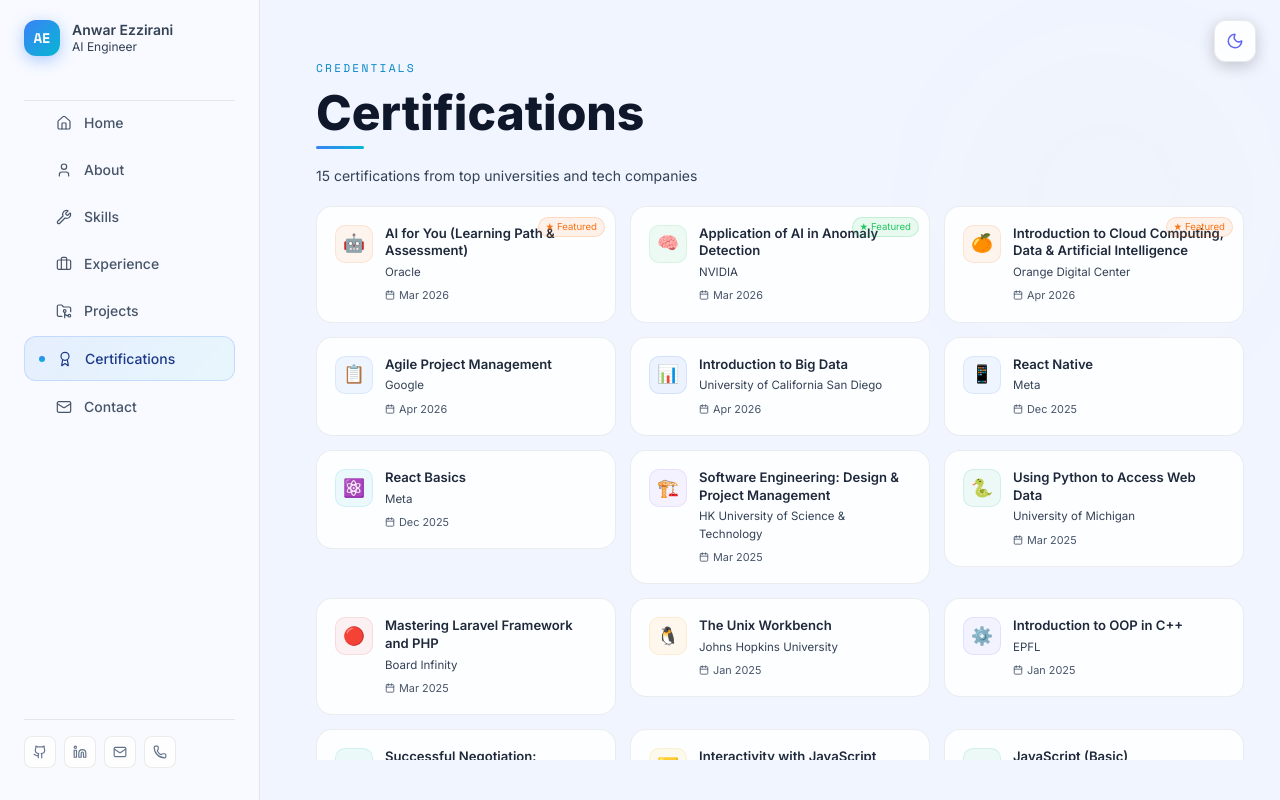
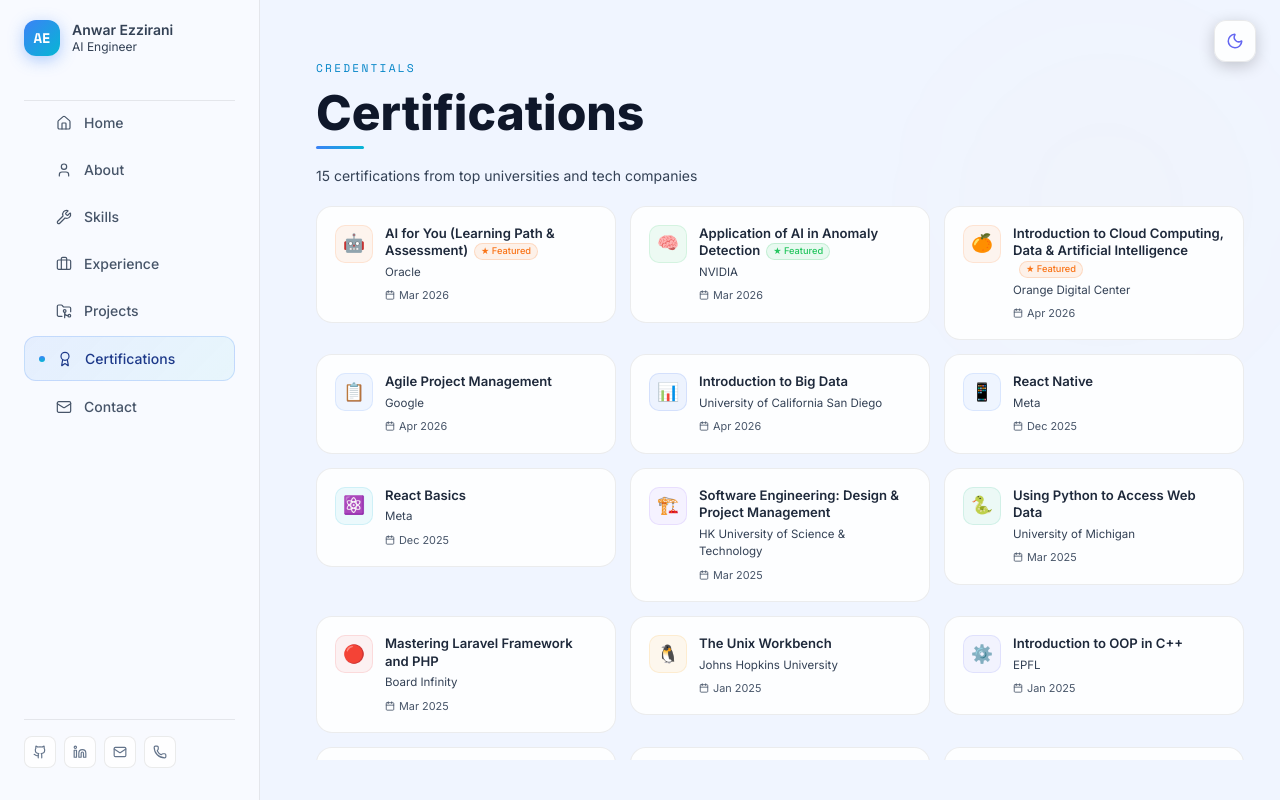
Before and after one commit to AnwarEzzy/portfolio, a Next.js app: page /certifications in a window 1280 px wide. Shown: the top 800 px of the page. Built offline with nearby package versions, Linux system fonts and the light colour scheme.

Commit message:
style: move featured certifications badges inline to avoid text overlap

```diff
--- a/app/certifications/page.tsx
+++ b/app/certifications/page.tsx
@@ -141,15 +141,31 @@
               background: (cert as { featured?: boolean }).featured ? `${cert.color}06` : undefined,
               position: "relative", overflow: "hidden",
             }}>
-              {(cert as { featured?: boolean }).featured && (
-                <div style={{ position: "absolute", top: 10, right: 10, fontSize: "0.6rem", padding: "2px 7px", borderRadius: 99, background: `${cert.color}18`, border: `1px solid ${cert.color}30`, color: cert.color }}>★ Featured</div>
-              )}
               <div style={{ display: "flex", alignItems: "flex-start", gap: 12 }}>
                 <div style={{ width: 38, height: 38, borderRadius: 10, background: `${cert.color}12`, border: `1px solid ${cert.color}20`, display: "flex", alignItems: "center", justifyContent: "center", fontSize: "1.1rem", flexShrink: 0 }}>
                   {cert.icon}
                 </div>
                 <div style={{ flex: 1, minWidth: 0 }}>
-                  <h3 style={{ color: "var(--text)", fontSize: "0.82rem", fontWeight: 600, lineHeight: 1.35, marginBottom: 4 }}>{cert.title}</h3>
+                  <h3 style={{ color: "var(--text)", fontSize: "0.82rem", fontWeight: 600, lineHeight: 1.35, marginBottom: 4 }}>
+                    {cert.title}
+                    {(cert as { featured?: boolean }).featured && (
+                      <span style={{
+                        marginLeft: 6,
+                        fontSize: "0.58rem",
+                        padding: "1px 6px",
+                        borderRadius: 99,
+                        background: `${cert.color}18`,
+                        border: `1px solid ${cert.color}30`,
+                        color: cert.color,
+                        display: "inline-block",
+                        verticalAlign: "middle",
+                        fontWeight: 500,
+                        whiteSpace: "nowrap"
+                      }}>
+                        ★ Featured
+                      </span>
+                    )}
+                  </h3>
                   <p style={{ color: "var(--text-muted)", fontSize: "0.72rem", marginBottom: 6 }}>{cert.issuer}</p>
                   <div style={{ display: "flex", alignItems: "center", gap: 4, color: "var(--text-sub)", fontSize: "0.68rem" }}>
                     <Calendar size={10} /> {cert.date}
```
